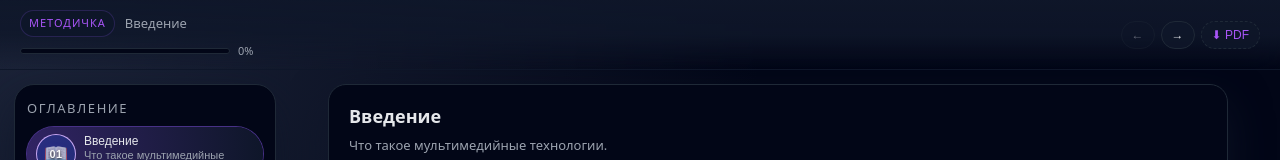
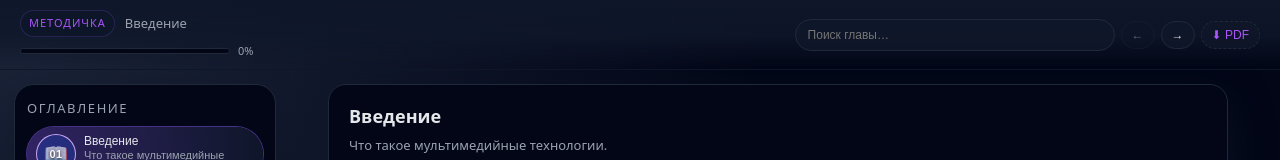
Before and after one commit to Nuwyint/metodichka-site, a React (Vite) app: page /#intro in a window 1280 px wide. Shown: the top 160 px of the page. Built offline with nearby package versions, Linux system fonts and the light colour scheme.

Commit message:
feat: header quick search for chapters

```diff
--- a/src/App.jsx
+++ b/src/App.jsx
@@ -2479,7 +2479,41 @@ function BackgroundMusic() {
   );
 }
 
-function Header({ currentTitle, progress, onPrev, onNext, hasPrev, hasNext }) {
+function Header({
+  currentTitle,
+  progress,
+  onPrev,
+  onNext,
+  hasPrev,
+  hasNext,
+  sections,
+  onSelectSection,
+}) {
+  const [query, setQuery] = useState("");
+  const [open, setOpen] = useState(false);
+  const rootRef = useRef(null);
+
+  useEffect(() => {
+    const onDown = (e) => {
+      if (!rootRef.current) return;
+      if (!rootRef.current.contains(e.target)) setOpen(false);
+    };
+    document.addEventListener("mousedown", onDown);
+    return () => document.removeEventListener("mousedown", onDown);
+  }, []);
+
+  const q = query.trim().toLowerCase();
+  const results =
+    q.length >= 1
+      ? (sections || []).filter((s) => s.title.toLowerCase().includes(q)).slice(0, 8)
+      : [];
+
+  const pick = (id) => {
+    onSelectSection?.(id);
+    setOpen(false);
+    setQuery("");
+  };
+
   return (
     <header className="header">
       <div className="header-left">
@@ -2491,6 +2525,49 @@ function Header({ currentTitle, progress, onPrev, onNext, hasPrev, hasNext }) {
       </div>
 
       <div className="header-right">
+        <div className="header-search" ref={rootRef}>
+          <input
+            className="header-search-input"
+            value={query}
+            onChange={(e) => {
+              setQuery(e.target.value);
+              setOpen(true);
+            }}
+            onFocus={() => setOpen(true)}
+            onKeyDown={(e) => {
+              if (e.key === "Enter" && results[0]) pick(results[0].id);
+              if (e.key === "Escape") {
+                setOpen(false);
+                setQuery("");
+              }
+            }}
+            placeholder="Поиск главы…"
+            aria-label="Поиск по главам"
+          />
+
+          {open && q.length >= 1 && (
+            <div className="header-search-results" role="listbox">
+              {results.length === 0 ? (
+                <div className="header-search-empty">Ничего не найдено</div>
+              ) : (
+                results.map((s) => (
+                  <button
+                    key={s.id}
+                    type="button"
+                    className="header-search-item"
+                    onClick={() => pick(s.id)}
+                  >
+                    <span className="header-search-item-title">{s.title}</span>
+                    {s.short && (
+                      <span className="header-search-item-sub">{s.short}</span>
+                    )}
+                  </button>
+                ))
+              )}
+            </div>
+          )}
+        </div>
+
         <button
           className="header-btn"
           onClick={onPrev}
@@ -3030,6 +3107,12 @@ function App() {
     scrollToTop();
   };
 
+  const selectSection = (id) => {
+    setCurrentId(id);
+    setScrollPercent(0);
+    scrollToTop();
+  };
+
    const cfg = interactiveConfig[currentId] || {};
 
   // Определяем, какие плашки слева, а какие справа
@@ -3083,6 +3166,8 @@ function App() {
         onNext={goNext}
         hasPrev={hasPrev}
         hasNext={hasNext}
+        sections={sections}
+        onSelectSection={selectSection}
       />
 
       <div className="layout">
@@ -3090,9 +3175,7 @@ function App() {
           sections={sections}
           currentId={currentId}
           onSelect={(id) => {
-            setCurrentId(id);
-            setScrollPercent(0);
-            scrollToTop();
+            selectSection(id);
           }}
         />
 
--- a/src/index.css
+++ b/src/index.css
@@ -158,6 +158,77 @@ body {
   display: flex;
   align-items: center;
   gap: 6px;
+}
+
+.header-search {
+  position: relative;
+}
+
+.header-search-input {
+  width: min(320px, 40vw);
+  height: 32px;
+  border-radius: 999px;
+  border: 1px solid var(--border-subtle);
+  background: rgba(15, 23, 42, 0.9);
+  color: var(--text-main);
+  padding: 0 12px;
+  font-size: 12px;
+  outline: none;
+}
+
+.header-search-input:focus {
+  border-color: var(--accent);
+  box-shadow: 0 0 0 3px rgba(139, 92, 246, 0.18);
+}
+
+.header-search-results {
+  position: absolute;
+  top: calc(100% + 8px);
+  right: 0;
+  width: min(520px, 82vw);
+  max-height: min(360px, 55vh);
+  overflow: auto;
+  border-radius: 16px;
+  border: 1px solid var(--border-subtle);
+  background: rgba(2, 6, 23, 0.92);
+  backdrop-filter: blur(16px);
+  box-shadow: 0 18px 60px rgba(2, 6, 23, 0.75);
+  padding: 8px;
+}
+
+.header-search-item {
+  width: 100%;
+  border: 1px solid transparent;
+  background: transparent;
+  color: var(--text-main);
+  text-align: left;
+  padding: 10px 10px;
+  border-radius: 12px;
+  cursor: pointer;
+  display: flex;
+  flex-direction: column;
+  gap: 4px;
+}
+
+.header-search-item:hover {
+  background: rgba(139, 92, 246, 0.14);
+  border-color: rgba(139, 92, 246, 0.35);
+}
+
+.header-search-item-title {
+  font-size: 12px;
+  font-weight: 600;
+}
+
+.header-search-item-sub {
+  font-size: 11px;
+  color: var(--text-muted);
+}
+
+.header-search-empty {
+  padding: 10px;
+  font-size: 12px;
+  color: var(--text-muted);
 }
 
 .header-btn {
```
